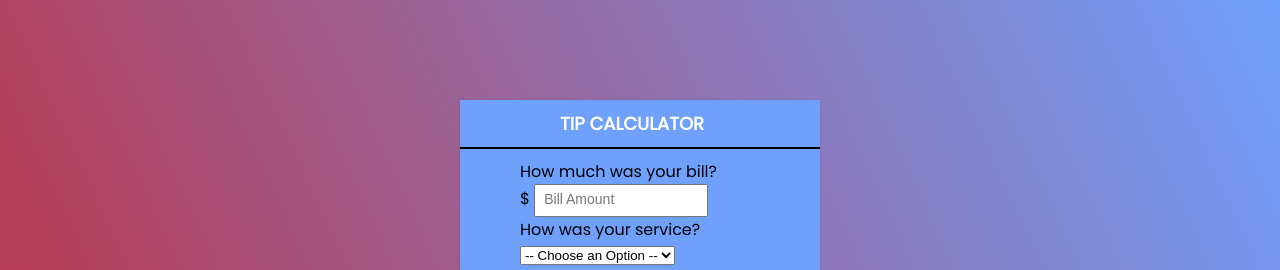
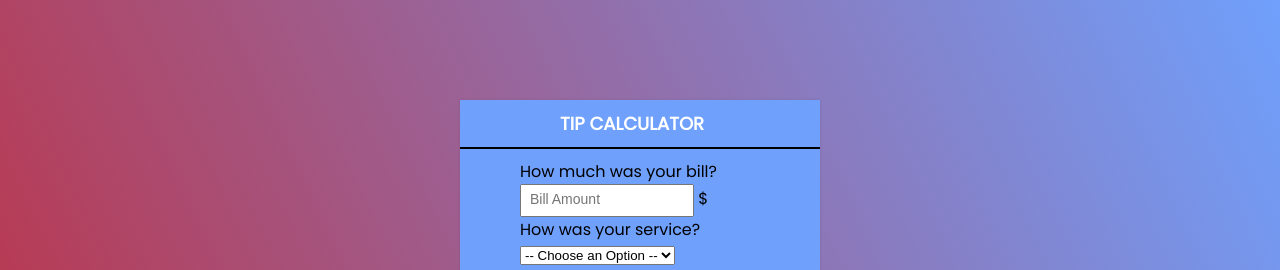
Before and after one commit to aaron47/tip-calculator, a plain HTML site: page index.html in a window 1280 px wide. Shown: the top 270 px of the page. Drawn offline with Linux system fonts and the light colour scheme.

Commit message:
Small change

```diff
--- a/index.html
+++ b/index.html
@@ -13,7 +13,7 @@
       <form>
         <p>How much was your bill?
           <p>
-            $ <input required id="billamt" type="text" placeholder="Bill Amount">
+          <input required id="billamt" type="text" placeholder="Bill Amount"> $
 
             <p>How was your service?
               <p>
```
